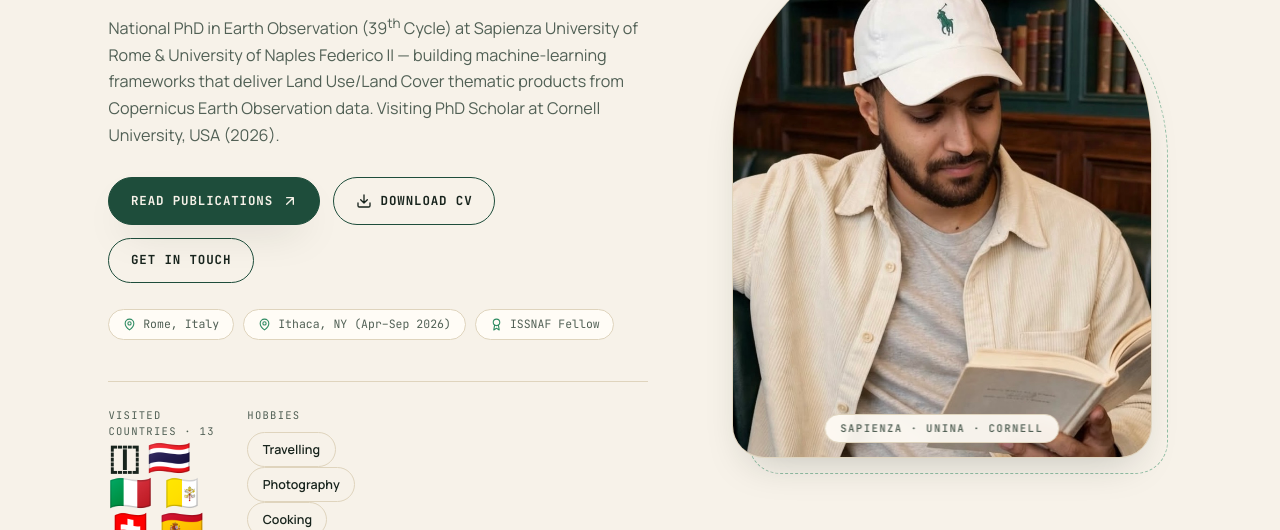
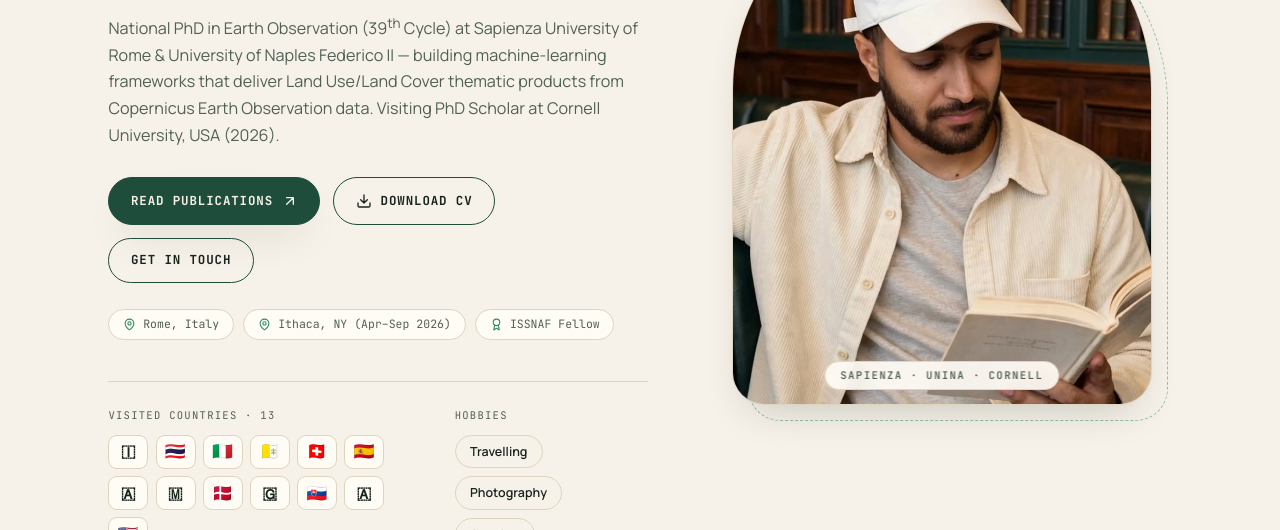
Before and after one commit to amit896689/portfolio, a plain HTML site: page index.html in a window 1280 px wide. Shown: the part 422-952 px from the top of the page. Drawn offline with Linux system fonts and the light colour scheme.

Commit message:
Enhance CSS for personal stats and hobbies section
Added styles for personal stats, flags, and hobbies.

```diff
--- a/css/style.css
+++ b/css/style.css
@@ -408,3 +408,21 @@ html[data-theme="dark"] .theme-toggle .icon-sun { display: none; }
   body { background: #fff; color: #000; }
   .t-card, .pub, .train, .ref { box-shadow: none !important; }
 }
+
+/* ---------- Personal stats: flags & hobbies ---------- */
+.stats--personal { grid-template-columns: 1.25fr 0.75fr; gap: 1.5rem; align-items: start; }
+.stats--personal .stat dd { margin: 0.7rem 0 0; }
+.flag-row { display: flex; flex-wrap: wrap; gap: 0.45rem; }
+.flag {
+  display: inline-grid; place-items: center;
+  min-width: 40px; height: 34px; padding: 0 0.45rem;
+  border: 1px solid var(--line); background: var(--surface); border-radius: 9px;
+  transition: transform 0.2s, border-color 0.2s;
+}
+.flag-row .flag { font: 700 1.05rem/1 var(--font-mono); letter-spacing: 0.04em; }
+.flag:hover { transform: translateY(-3px); border-color: var(--accent); }
+.hobby-chips { display: flex; flex-wrap: wrap; gap: 0.5rem; }
+.hobby-chips .chip { font: 600 0.78rem/1.25 var(--font-body); color: var(--ink); }
+@media (max-width: 700px) {
+  .stats--personal { grid-template-columns: 1fr; }
+}
```
